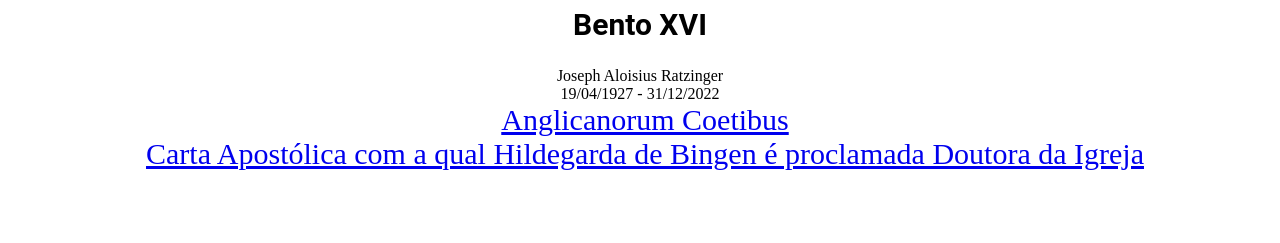
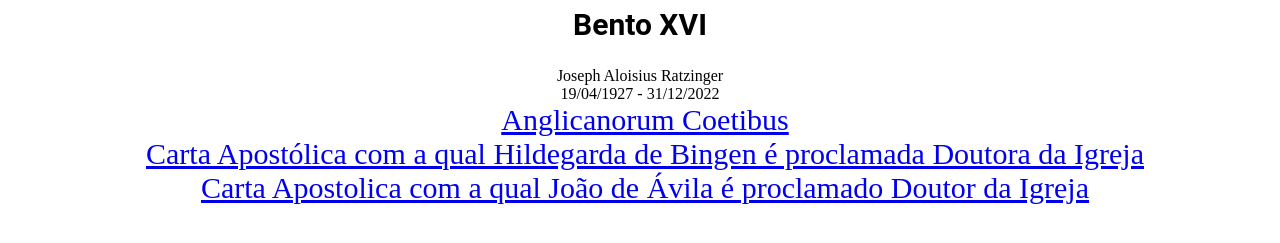
Before and after one commit to chapolim45/enciclicas-papais, a plain HTML site: page bento xvi.html in a window 1280 px wide. Shown: the part 457-700 px from the top of the page. Drawn offline with Linux system fonts and the light colour scheme.

Commit message:
Adicionado o link para a carta apostólica na qual São João de Ávila é proclamado doutor da Igreja

```diff
--- a/bento xvi.html
+++ b/bento xvi.html
@@ -33,5 +33,7 @@
     <li> <a href="anglicanorum coetibus.html">Anglicanorum Coetibus</a> </li>
     <li> <a href="Carta Apostolica com a qual Hildegarda de Bingen e proclamada Doutora da Igreja.html">
       Carta Apostólica com a qual Hildegarda de Bingen é proclamada Doutora da Igreja</a></li>
+    <li> <a href="Carta Apostolica com a qual Joao de Avila e proclamado Doutor da Igreja.html">
+      Carta Apostolica com a qual João de Ávila é proclamado Doutor da Igreja</a> </li>
   </div>
 </body>
```
